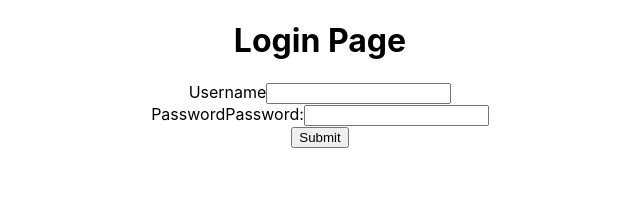
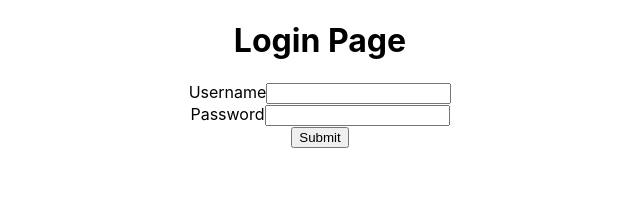
Before and after one commit to prakhar585/xlogin, a React (Create React App) app: page / in a window 1280 px wide. Shown: the top 198 px of the page, without its empty margins (320-960 px from the left). Built offline with nearby package versions, Linux system fonts and the light colour scheme.

Commit message:
final Draft

```diff
--- a/src/App.js
+++ b/src/App.js
@@ -30,7 +30,7 @@ function App() {
           <input type="text" label="Username" id="Username" required onChange={(e)=>setUsername(e.target.value)}></input>
           <br />
           <label htmlFor="Password">Password</label>
-          Password:<input type="password" label="Password" id="Password" required onChange={(e)=>setPassword(e.target.value)}></input>
+          <input type="password" label="Password" id="Password" required onChange={(e)=>setPassword(e.target.value)}></input>
           <br />
           <button type="submit">Submit</button>
         </form>
```
